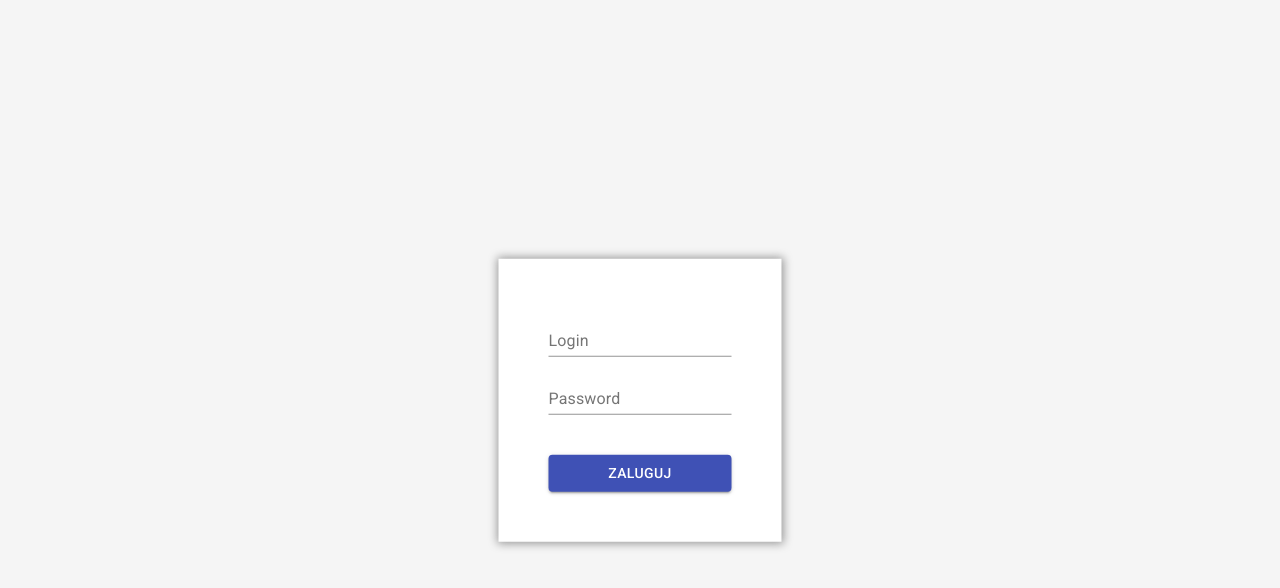
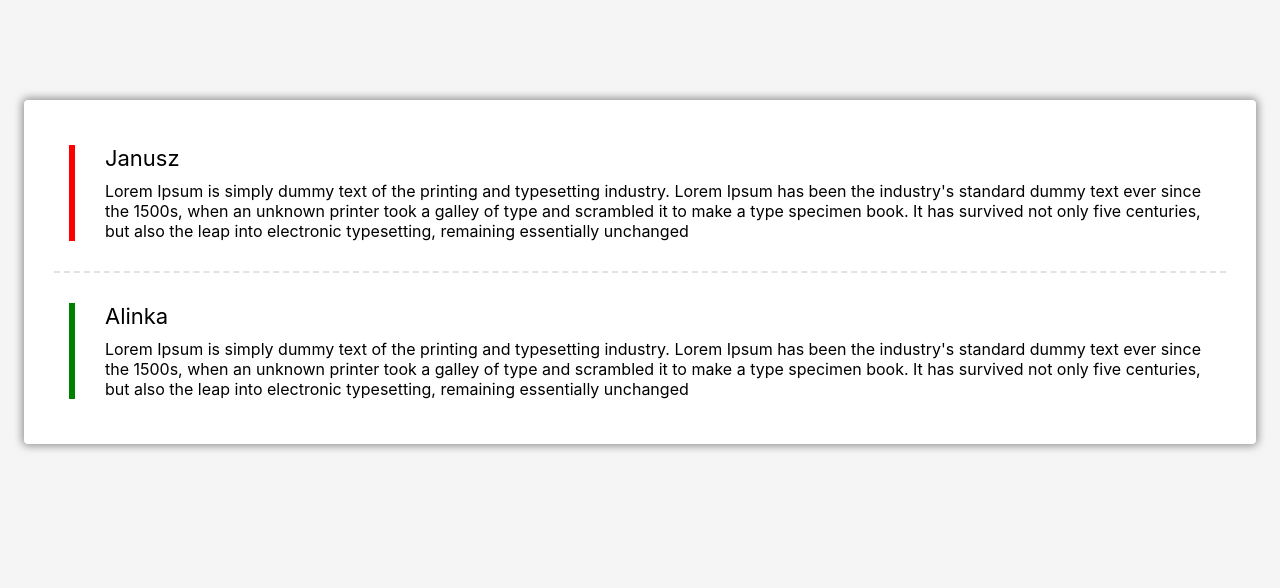
Before and after one commit to matikanek/ReactApp, a React (Create React App) app in the folder project/: page /app/tasks in a window 1280 px wide. Shown: the top 588 px of the page. Built offline with nearby package versions, Linux system fonts and the light colour scheme; sample sign-in values are in the browser's storage.

Commit message:
feature(task-list): created task list with single task component

```diff
--- a/project/package.json
+++ b/project/package.json
@@ -10,6 +10,7 @@
     "node-sass": "^4.14.1",
     "react": "^16.13.1",
     "react-dom": "^16.13.1",
+    "react-router-dom": "^5.2.0",
     "react-scripts": "3.4.3"
   },
   "scripts": {
--- a/project/src/App.js
+++ b/project/src/App.js
@@ -1,9 +1,29 @@
-import "./App.scss";
-import React from "react";
-import { Login } from "./pages/login/containers/Login";
+import './App.scss';
+import React from 'react';
+import {
+  BrowserRouter as Router,
+  Route,
+  Switch,
+  Redirect,
+} from 'react-router-dom';
+import { Login } from './pages/login/containers/Login';
+import { TaskList } from './pages/tasks/pages/taks-list/containers/TaskList';
+import { AuthGuard } from './auth/AuthGuard';
+import { LoginGuard } from './auth/LoginGuard';
 
 function App() {
-  return <Login></Login>;
+  return (
+    <Router>
+      <Switch>
+        <Route exact path="/">
+          <Redirect to="/app/tasks" />
+        </Route>
+        <AuthGuard path="/app/tasks" component={TaskList} />
+        <LoginGuard path="/login" redirectTo={'/app/tasks'} />
+        <Route path="/login" component={Login} />
+      </Switch>
+    </Router>
+  );
 }
 
 export default App;
--- a/project/src/App.scss
+++ b/project/src/App.scss
@@ -1,5 +1,9 @@
 body {
   background-color: #f5f5f5;
+}
+
+p {
+  margin: 0;
 }
 
 form {
--- /dev/null
+++ b/project/src/auth/AuthGuard.jsx
@@ -0,0 +1,13 @@
+import React from 'react';
+import { Route, Redirect } from "react-router-dom";
+import { getToken } from "./AuthService";
+
+export const AuthGuard = ({ component: Component, ...rest }) => {
+  return (
+      <Route {...rest} render={(props) => (
+          getToken()
+              ? <Component {...props} />
+              : <Redirect to='/login' />
+      )} />
+  );
+}
--- /dev/null
+++ b/project/src/auth/AuthService.js
@@ -0,0 +1,7 @@
+export const getToken = () => {
+  return localStorage.getItem('token');
+};
+
+export const setToken = (token) => {
+  localStorage.setItem('token', token);
+};
--- /dev/null
+++ b/project/src/auth/LoginGuard.jsx
@@ -0,0 +1,14 @@
+import React from 'react';
+import { Route, Redirect } from "react-router-dom";
+import { Login } from '../pages/login/containers/Login';
+import { getToken } from "./AuthService";
+
+export const LoginGuard = (redirectTo) => {
+  return (
+      <Route render={() => (
+          !getToken()
+              ? <Login />
+              : <Redirect to={redirectTo} />
+      )} />
+  );
+}
--- a/project/src/pages/login/containers/Login.jsx
+++ b/project/src/pages/login/containers/Login.jsx
@@ -3,8 +3,10 @@ import Container from '@material-ui/core/Container';
 import Button from "@material-ui/core/Button";
 import TextField from '@material-ui/core/TextField';
 import "./Login.scss";
+import { setToken } from "../../../auth/AuthService";
+import { useHistory } from "react-router-dom";
 
-const onLogin = (username, password) => {
+const onLogin = (username, password, history) => {
     fetch(
         'http://localhost:5000/auth/login',
         {
@@ -18,7 +20,10 @@ const onLogin = (username, password) => {
     )
     .then(res => res.json())
     .then(
-        res => console.log(res),
+        res => {
+            setToken(res.access_token);
+            history.push('/app/tasks');
+        },
         (error) => {
             console.log(error);
         }
@@ -28,6 +33,8 @@ const onLogin = (username, password) => {
 export const Login = () => {
     const [login, setLogin] = useState('');
     const [password, setPassword] = useState('');
+    const history = useHistory();
+
     return (
         <Container maxWidth="sm">
             <div class="login__wrapper">
@@ -35,7 +42,7 @@ export const Login = () => {
                     <TextField id="outlined-basic" label="Login" onChange={(event) => setLogin(event.target.value)}/>
                     <TextField id="standard-password-input" type="password" label="Password" onChange={(event) => setPassword(event.target.value)}/>
                     <div class="login__button">
-                        <Button fullWidth="true" variant="contained" color="primary" onClick={() => onLogin(login, password)}>
+                        <Button fullWidth="true" variant="contained" color="primary" onClick={() => onLogin(login, password, history)}>
                             Zaluguj
                         </Button>
                     </div>
--- /dev/null
+++ b/project/src/pages/tasks/pages/taks-list/TaskMock.js
@@ -0,0 +1,14 @@
+export const taskMock = [
+  {
+    name: 'Janusz',
+    description:
+      "Lorem Ipsum is simply dummy text of the printing and typesetting industry. Lorem Ipsum has been the industry's standard dummy text ever since the 1500s, when an unknown printer took a galley of type and scrambled it to make a type specimen book. It has survived not only five centuries, but also the leap into electronic typesetting, remaining essentially unchanged",
+    priority: 'crucial',
+  },
+  {
+    name: 'Alinka',
+    description:
+      "Lorem Ipsum is simply dummy text of the printing and typesetting industry. Lorem Ipsum has been the industry's standard dummy text ever since the 1500s, when an unknown printer took a galley of type and scrambled it to make a type specimen book. It has survived not only five centuries, but also the leap into electronic typesetting, remaining essentially unchanged",
+    priority: 'not-important',
+  },
+];
--- /dev/null
+++ b/project/src/pages/tasks/pages/taks-list/components/TaskListItem.jsx
@@ -0,0 +1,20 @@
+import React from "react";
+import "./TaskListItem.scss";
+
+export const TaskListItem = ({ data }) => {
+  return (
+      <div className="task-list-item__wrapper">
+        <div className={`task-list-item__priority task-list-item__priority--${data.priority}`}>
+
+        </div>
+        <div className="task-list-item__content">
+          <p className="task-list-item__heading">
+            {data.name}
+          </p>
+          <p className="task-list-item__description">
+            {data.description}
+          </p>
+        </div>
+      </div>
+  );
+}
--- /dev/null
+++ b/project/src/pages/tasks/pages/taks-list/components/TaskListItem.scss
@@ -0,0 +1,33 @@
+.task-list-item__wrapper {
+  display: flex;
+  flex-direction: row;
+  padding: 30px 15px;
+}
+
+.task-list-item__priority {
+  width: 15px;
+  margin-right: 30px;
+
+  &--crucial {
+    background-color: red;
+  }
+
+  &--important {
+    background-color: orange;
+  }
+
+  &--not-important {
+    background-color: green;
+  }
+}
+
+.task-list-item__content {
+  display: flex;
+  flex-direction: column;
+}
+
+.task-list-item__heading {
+  font-size: 22px;
+  font-weight: 400;
+  margin-bottom: 10px;
+}
--- /dev/null
+++ b/project/src/pages/tasks/pages/taks-list/containers/TaskList.jsx
@@ -0,0 +1,21 @@
+import Container from '@material-ui/core/Container';
+import React from "react";
+import { taskMock } from '../TaskMock';
+import "./TaskList.scss";
+import {TaskListItem} from "../components/TaskListItem";
+
+export const TaskList = () => {
+  return (
+    <Container maxWidth="lg">
+      <div className="task-list__wrapper">
+        {taskMock.map((task, index) => {
+          return (
+            <div className="task-list__item">
+              <TaskListItem key={index} data={task} />
+            </div>
+          );
+        })}
+      </div>
+    </Container>
+  );
+}
--- /dev/null
+++ b/project/src/pages/tasks/pages/taks-list/containers/TaskList.scss
@@ -0,0 +1,17 @@
+.task-list__wrapper {
+  display: flex;
+  flex-direction: column;
+  padding: 15px 30px;
+  box-shadow: 0px 0px 9px 2px rgba(0, 0, 0, 0.4);
+  background-color: white;
+  border-radius: 4px;
+  margin-top: 100px;
+}
+
+.task-list__item {
+  border-bottom: 2px dashed #e3e3e3;
+
+  &:last-of-type {
+    border-bottom: none;
+  }
+}
```
Also changed, not shown: 1 other file (tests, documents, lock files or other folders).
